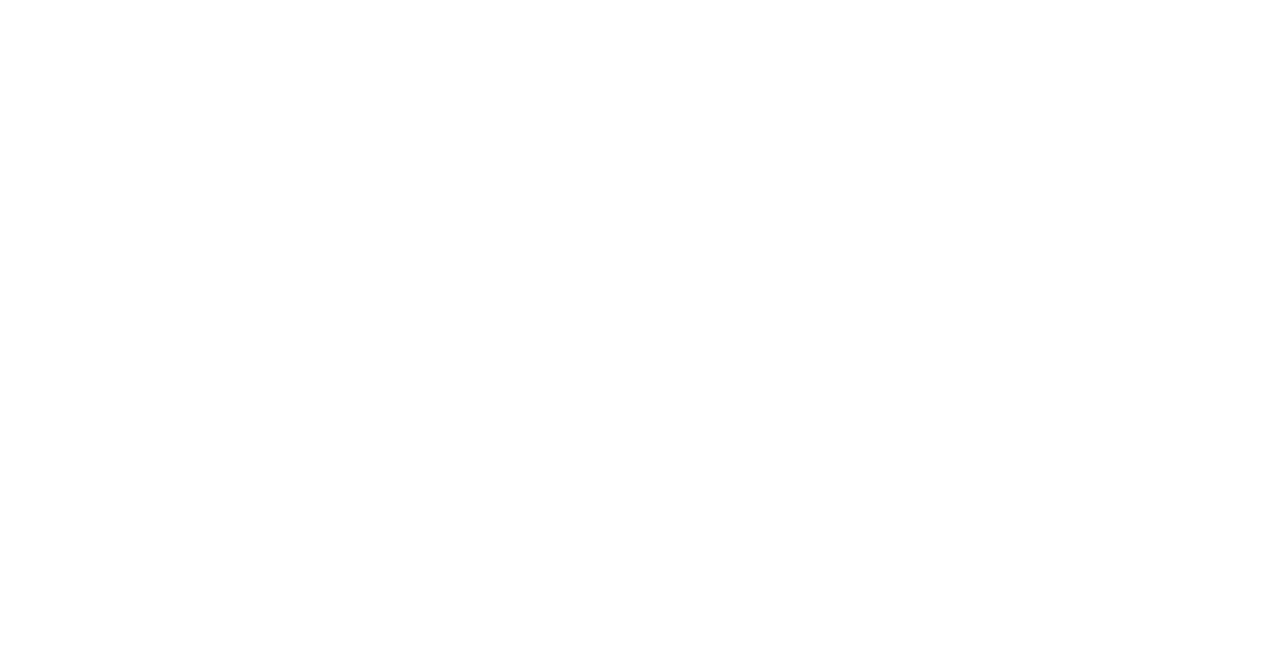
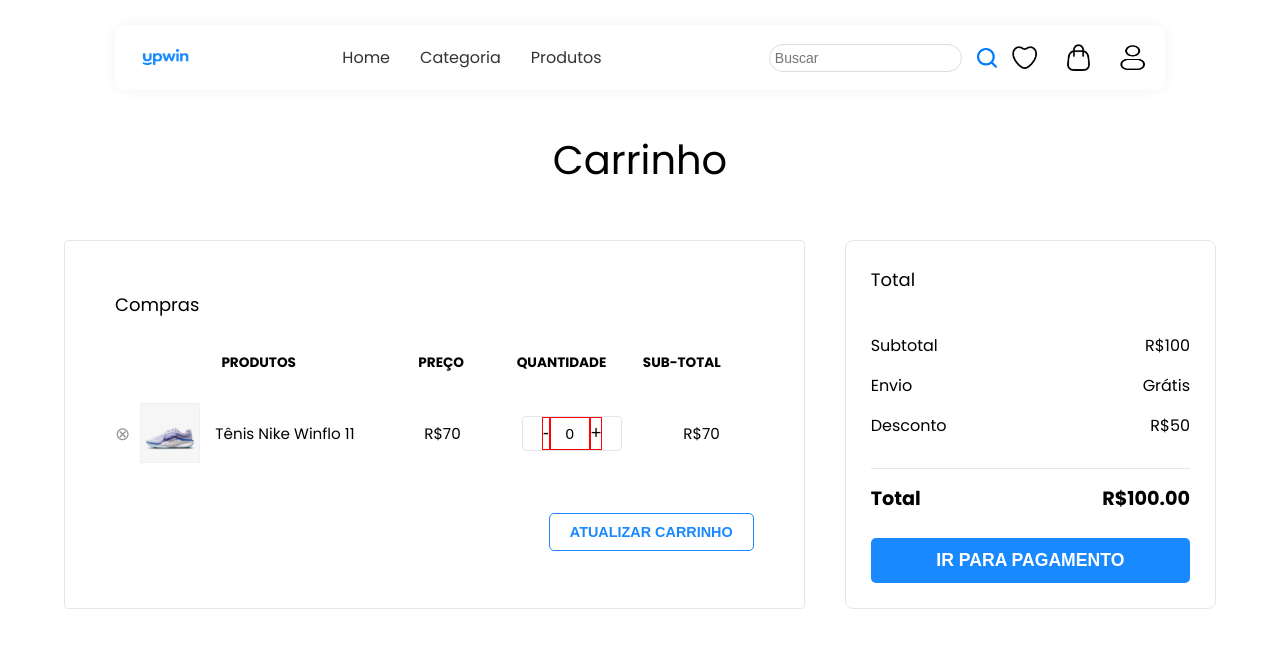
Before and after one commit to MickaelZs/Artigos-Esportivos-, an Angular app: page /carrinho in a window 1280 px wide. Before the commit this address led to /. Shown: the top 648 px of the page. Built offline with nearby package versions, Linux system fonts and the light colour scheme.

Commit message:
add tela carrinho de compras

```diff
--- a/src/app/app.routes.ts
+++ b/src/app/app.routes.ts
@@ -7,6 +7,7 @@
 import { CadastroUsuario } from './pages/cadastro-usuario/cadastro-usuario';
 import { Categorias } from './pages/categorias/categorias';
 import { HomeAdmin } from './pages/admin/home-admin/home-admin';
+import { CarrinhoCompras } from './pages/carrinho-compras/carrinho-compras';
 
 export const routes: Routes = [
     {
@@ -42,6 +43,12 @@
     },
 
     {
+        path: 'carrinho',
+        component: CarrinhoCompras,
+        title: 'Carrinho de Compras'
+    },
+
+    {
         path: 'admin/home',
         component: HomeAdmin,
         title: 'Home'
--- /dev/null
+++ b/src/app/pages/carrinho-compras/carrinho-compras.css
@@ -0,0 +1,231 @@
+.pagina-carrinho-container {
+    width: 90%;
+    max-width: 1200px;
+    margin: 40px auto;
+    font-family: 'Poppins', sans-serif;
+}
+
+
+.carrinho-cabecalho {
+    display: flex;
+    align-items: center;
+    justify-content: center;
+    margin-bottom: 40px;
+    padding-bottom: 10px;
+}
+
+.carrinho-cabecalho h1 {
+    font-size: 2.5em;
+    font-weight: 300;
+    margin: 0;
+}
+
+.icone-carrinho {
+    font-size: 2.2em;
+    margin-right: 15px;
+}
+
+.carrinho-conteudo-wrapper {
+    display: flex;
+    gap: 40px;
+}
+
+.secao-compras {
+    flex: 2;
+    border-radius: 4px;
+    border: 1px solid #E4E7E9;
+    background: #FFF;
+    padding: 50px;
+}
+
+.secao-compras h2,
+.secao-resumo h2 {
+    font-size: 18px;
+    font-weight: 500;
+    margin-top: 0;
+    margin-bottom: 25px;
+
+}
+
+
+.tabela-cabecalho,
+.item-carrinho {
+    display: grid;
+    grid-template-columns: 2.5fr 1fr 1.2fr 1fr;
+    gap: 15px;
+    align-items: center;
+}
+
+
+
+.tabela-cabecalho {
+    padding: 10px 24px;
+    width: 100%;
+    font-size: 0.85em;
+    font-weight: 600;
+    text-align: center;
+}
+
+.item-carrinho {
+    padding: 20px 0;
+    font-size: 0.95em;
+}
+
+.col-info-item {
+    display: flex;
+    align-items: center;
+}
+
+.btn-remover-item {
+    color: #999;
+    font-size: 1.2em;
+    cursor: pointer;
+    margin-right: 10px;
+    transition: color 0.1s;
+}
+
+.btn-remover-item:hover {
+    color: #ff0019;
+}
+
+.img-item {
+    width: 60px;
+    height: 60px;
+    margin-right: 15px;
+    border: 1px solid #f0f0f0;
+}
+
+.nome-item {
+    font-weight: 500;
+}
+
+.preco-item,
+.valor-subtotal-item {
+    font-weight: 500;
+    text-align: center;
+}
+
+
+.controle-qtd-item {
+    display: flex;
+    align-items: center;
+    justify-content: center;
+    border: 1px solid #E4E7E9;
+    border-radius: 4px;
+    overflow: hidden;
+    width: 100px;
+    height: 35px;
+    margin: 0 auto;
+}
+
+.btn-qtd {
+    background: none;
+    border: none;
+    cursor: pointer;
+    font-size: 1.2em;
+    /* padding: 0 10px; */
+    height: 100%;
+    border: solid 1px red;
+}
+
+.input-qtd {
+    width: 40px;
+    text-align: center;
+    display: flex;
+    justify-content: center;
+    border: none;
+    outline: none;
+    font-size: 1em;
+    height: 100%;
+     border: solid 1px red;
+}
+
+
+.btn-atualizar-carrinho {
+    background: none;
+    color: #1889FF;
+    border: 1px solid #1889FF;
+    padding: 10px 20px;
+    border-radius: 5px;
+    cursor: pointer;
+    font-size: 0.9em;
+    font-weight: bold;
+    margin-top: 30px;
+    float: right;
+    transition: all 0.2s;
+}
+
+.btn-atualizar-carrinho:hover {
+    transform: translateY(-2px);
+    box-shadow: 0 6px 15px #39618b66;
+}
+
+
+.secao-resumo {
+    flex: 1;
+    border-radius: 4px;
+    border: 1px solid #E4E7E9;
+    background: #FFF;
+    padding: 25px;
+    border-radius: 8px;
+    display: flex;
+    flex-direction: column;
+    align-self: flex-start;
+    gap: 15px;
+}
+
+.linha-resumo {
+    display: flex;
+    justify-content: space-between;
+    font-size: 1em;
+}
+
+.linha-total-resumo {
+    display: flex;
+    justify-content: space-between;
+    font-size: 1.2em;
+    font-weight: bold;
+    margin-top: 15px;
+    padding-top: 15px;
+    border-top: 1px solid #E4E7E9;
+
+}
+
+
+
+
+.btn-finalizar-compra {
+    background-color: #1889FF;
+    color: white;
+    border: none;
+    padding: 12px 20px;
+    border-radius: 5px;
+    cursor: pointer;
+    font-size: 1.1em;
+    font-weight: bold;
+    margin-top: 10px;
+    display: flex;
+    align-items: center;
+    justify-content: center;
+    transition: background-color 0.2s;
+}
+
+.btn-finalizar-compra:hover {
+      transform: translateY(-2px);
+    box-shadow: 0 6px 15px #39618b66;
+}
+
+
+.icone-seta {
+    margin-left: 10px;
+    font-size: 1.4em;
+}
+
+
+.resumo-bloco-vazio {
+    background-color: white;
+    margin-top: 10px;
+    border-radius: 5px;
+    height: 80px;
+    box-shadow: 0 0 5px rgba(0, 0, 0, 0.05);
+}
--- /dev/null
+++ b/src/app/pages/carrinho-compras/carrinho-compras.html
@@ -0,0 +1,62 @@
+    <app-header></app-header>
+<div class="pagina-carrinho-container">
+
+    <div class="carrinho-cabecalho">
+        <h1>Carrinho</h1>
+    </div>
+
+    <div class="carrinho-conteudo-wrapper">
+        <div class="secao-compras">
+            <h2>Compras</h2>
+
+            <div class="tabela-cabecalho">
+                <span class="col-info-produto">PRODUTOS</span>
+                <span class="col-preco">PREÇO</span>
+                <span class="col-qtd">QUANTIDADE</span>
+                <span class="col-subtotal">SUB-TOTAL</span>
+            </div>
+
+            <div class="item-carrinho">
+                <div class="col-info-item">
+                    <span class="btn-remover-item">⊗</span>
+                    <img src="../../../assets/images/image 6.jpg" alt="Tênis Nike Winflo 11" class="img-item">
+                    <span class="nome-item">Tênis Nike Winflo 11</span>
+                </div>
+                <span class="preco-item">R$70</span>
+                <div class="controle-qtd-item">
+                    <button class="btn-qtd" (click)="descrementar()">-</button>
+                    <input  value={{valorContador}} class="input-qtd">
+                    <button class="btn-qtd" (click)="incrementar()" >+</button>
+                </div>
+                <span class="valor-subtotal-item">R$70</span>
+            </div>
+
+
+            <button class="btn-atualizar-carrinho">ATUALIZAR CARRINHO</button>
+        </div>
+
+        <div class="secao-resumo">
+            <h2>Total</h2>
+            <div class="linha-resumo">
+                <span>Subtotal</span>
+                <span>R$100</span>
+            </div>
+            <div class="linha-resumo">
+                <span>Envio</span>
+                <span>Grátis</span>
+            </div>
+            <div class="linha-resumo">
+                <span>Desconto</span>
+                <span>R$50</span>
+            </div>
+            <div class="linha-total-resumo">
+                <span>Total</span>
+                <span class="valor-total">R$100.00</span>
+            </div>
+            <button class="btn-finalizar-compra">
+                IR PARA PAGAMENTO
+            </button>
+
+        </div>
+    </div>
+</div>
--- /dev/null
+++ b/src/app/pages/carrinho-compras/carrinho-compras.ts
@@ -0,0 +1,25 @@
+import { Component } from '@angular/core';
+import { Header } from "../../shared/header/header";
+
+@Component({
+  selector: 'app-carrinho-compras',
+  imports: [Header],
+  templateUrl: './carrinho-compras.html',
+  styleUrl: './carrinho-compras.css'
+})
+export class CarrinhoCompras {
+
+  valorContador: number = 0;
+
+  incrementar(): void {
+    this.valorContador++;
+  }
+
+  descrementar(): void {
+    if (this.valorContador > 0) {
+      this.valorContador--;
+    }
+  }
+
+
+}
--- a/src/app/shared/card-detalhes-produto/card-detalhes-produto.css
+++ b/src/app/shared/card-detalhes-produto/card-detalhes-produto.css
@@ -5,7 +5,6 @@
     justify-content: center;
     align-items: flex-start;
     padding: 40px 20px;
-    font-family: Arial, sans-serif;
     font-family: 'Poppins', sans-serif;
 }
 
```
Also changed, not shown: 1 other file (tests, documents, lock files or other folders).
